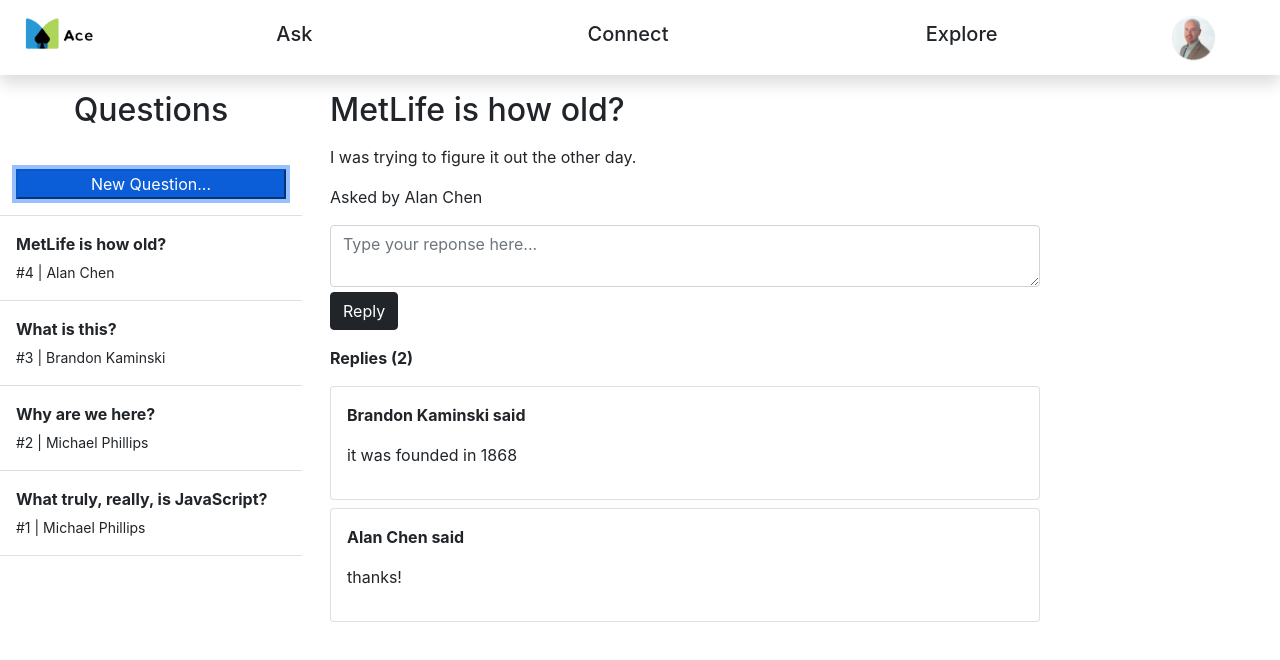
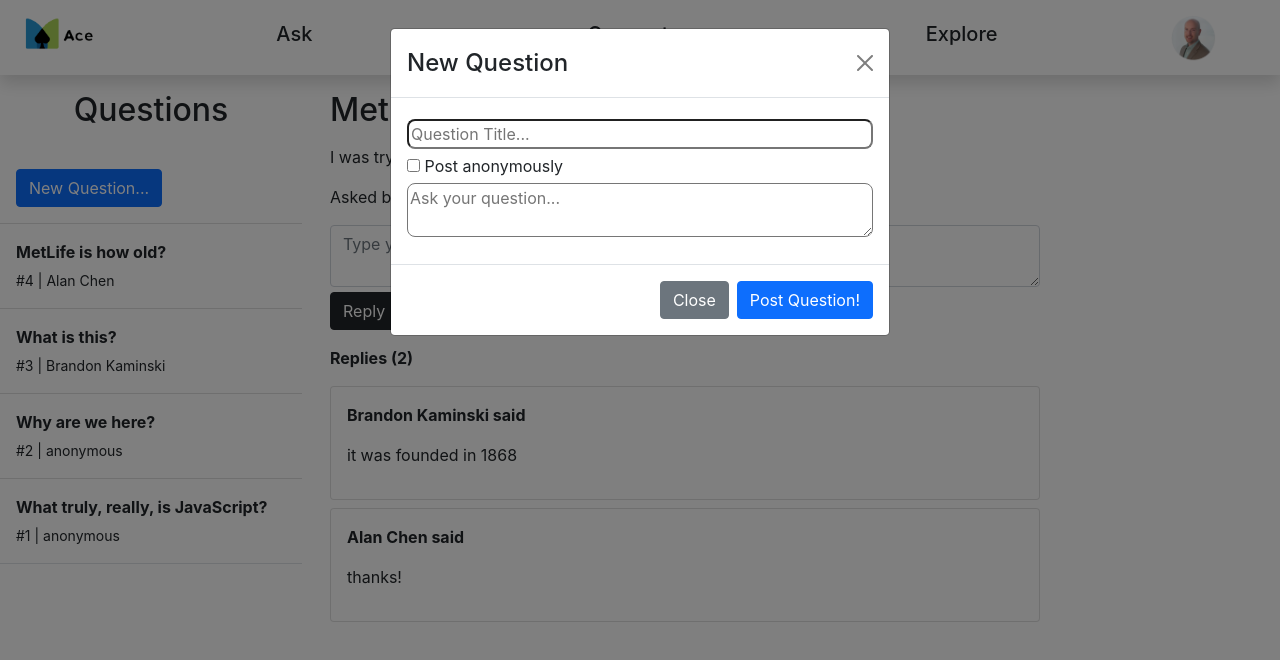
Before and after one commit to AlanChen4/MeetLyfe, a Next.js app in the folder meet-lyfe/: page /ask in a window 1280 px wide. Both pictures are taken after a click on the button "New Question...". Shown: the top 660 px of the page. Built offline with nearby package versions, Linux system fonts and the light colour scheme.

Commit message:
q modal/and json update work!!!

```diff
--- a/meet-lyfe/components/Questions.js
+++ b/meet-lyfe/components/Questions.js
@@ -1,9 +1,24 @@
 import { useEffect, useState } from "react";
 import axios from "axios";
+import {Button, Modal} from 'react-bootstrap';
 
 export default function Questions(props) {
   const questions = props.questions;
-
+  //for modal
+  const [show, setShow] = useState(false);
+  const handleClose = () => setShow(false);
+  const handleShow = () => setShow(true);
+  //update this with new q logic
+  const postQuestion = function() {
+    setShow(false);
+    console.log(document.getElementById('newqcheck').checked);
+    newQuestion(
+      document.getElementById('newqtitle').value,
+      document.getElementById('newqtext').value,
+      document.getElementById('newqcheck').checked,
+      "TEMP_AUTHOR",
+    )
+  };
 
   // search questions by their respective questionId
   const getQuestionById = (questionId) => {
@@ -25,6 +40,17 @@
     axios.post('/api/reply/', replyData);
   }
 
+  const newQuestion = (title, body, a, author) => {
+    // TODO: setup auth to determine correct author
+    const qData = {
+      'title' : title,
+      'author': author,
+      'body' : body,
+      'a': a
+    }
+    axios.post('/api/questions/', qData);
+  }
+
   // question ID sets the question in focus for the main container
   const [questionId, setQuestionId] = useState(questions.length);
 
@@ -37,7 +63,7 @@
   // update current question in focus each time questionId changes
   useEffect(() => {
     setCurrQuestion(getQuestionById(questionId));
-  }, [questionId]) //all state vars in 2nd param get updated on every re-render (since react updates automatically)
+  }, [questionId]); //all state vars in 2nd param get updated on every re-render (since react updates automatically)
 
   return (
    <div className="row">
@@ -48,7 +74,7 @@
         {/* Newquestion appear */}
         <div className="list-group-item list-group-item-action py-3 lh-tight" key="newq">
           <div className="d-flex w-100 align-items-center">
-            <button  className="btn-primary w-100" data-toggle="modal" data-target="#newqmodal" >New Question...</button>
+            <Button variant="primary" onClick={handleShow}>New Question...</Button>
           </div>
           <small className="ms-auto"></small>
         </div>
@@ -58,7 +84,7 @@
               <div className="d-flex w-100 align-items-center">
                 <strong className="mb-1">{item.title}</strong>
               </div>
-              <small className="ms-auto">{`#${item.id} | ${item.author}`}</small>
+              <small className="ms-auto">{`#${item.id} | ${item.a ? 'anonymous' : item.author}`}</small>
              </div>
            )
          })}
@@ -71,7 +97,7 @@
        <div className="mb-3">
          <h2 className="mb-3">{currQuestion ? currQuestion.title : ''}</h2>
          <p>{currQuestion ? currQuestion.body : ''}</p>
-         <p className="mb-3">Asked by {currQuestion ? currQuestion.author : ''}</p>
+         <p className="mb-3">Asked by {currQuestion ? (currQuestion.a ? 'anonymous' : currQuestion.author) : ''}</p>
          <textarea className="form-control w-75" placeholder="Type your reponse here..." onChange={(event) => setReply(event.target.value)}/>
          <button className="btn btn-dark" onClick={() => replyQuestion(reply, '', questionId)}>Reply</button>
        </div>
@@ -88,26 +114,25 @@
          }) : ''}
        </div>
      </div>
-     {/* modal */}
-     <div id = "newqmodal" className="modal" tabIndex="-1" role="dialog">
-        <div className="modal-dialog" role="document">
-          <div className="modal-content">
-            <div className="modal-header">
-              <h5 className="modal-title">Modal title</h5>
-              <button type="button" className="close" data-dismiss="modal" aria-label="Close">
-                <span aria-hidden="true">&times;</span>
-              </button>
-            </div>
-            <div className="modal-body">
-              <p>Modal body text goes here.</p>
-            </div>
-            <div className="modal-footer">
-              <button type="button" className="btn btn-primary">Save changes</button>
-              <button type="button" className="btn btn-secondary" data-dismiss="modal">Close</button>
-            </div>
-          </div>
-        </div>
-      </div>
-   </div>
+        {/* modal */}
+        <Modal show={show} onHide={handleClose}>
+        <Modal.Header closeButton>
+          <Modal.Title>New Question</Modal.Title>
+        </Modal.Header>
+        <Modal.Body>
+          <input type='text' placeholder = 'Question Title...' id='newqtitle'/>
+          <span><input type='checkbox' id='newqcheck'/> Post anonymously</span>
+          <textarea placeholder = 'Ask your question...' id='newqtext'/>
+        </Modal.Body>
+        <Modal.Footer>
+          <Button variant="secondary" onClick={handleClose}>
+            Close
+          </Button>
+          <Button variant="primary" onClick={postQuestion}>
+            Post Question!
+          </Button>
+        </Modal.Footer>
+      </Modal>
+    </div>
   )
 }
--- a/meet-lyfe/package.json
+++ b/meet-lyfe/package.json
@@ -14,6 +14,7 @@
     "mdb-ui-kit": "^4.2.0",
     "next": "^12.1.6",
     "react": "18.1.0",
+    "react-bootstrap": "^2.4.0",
     "react-dom": "18.1.0"
   },
   "devDependencies": {
--- a/meet-lyfe/pages/api/questions/[id].js
+++ b/meet-lyfe/pages/api/questions/[id].js
@@ -17,38 +17,35 @@
         return response.status(400).json("Question not found");
       }
 
-      //pass
-      let obj = <div><Header/><p>{question.id}: {question.title} is here</p></div>
+      return response.status(200).json(question);
 
-      return response.status(200).json(question);//send(ReactDOMServer.renderToStaticMarkup(obj));
     }
 
+    // if (method === "POST") {
+    //   const { id } = request.query;
+    //   const { body } = request;
 
-    if (method === "POST") {
-      const { id } = request.query;
-      const { body } = request;
+    //   let question = data.find((question) => question.id.toString() === id);
+    //   question = question.replies;
 
-      let question = data.find((question) => question.id.toString() === id);
-      question = question.replies;
-
-      const fileName = '../../../data/file.json';
-      const file = require(fileName);
-      file.key = JSON.stringify(file);
-      //file.key
-      fs.writeFile(fileName, JSON.stringify(body), function writeJSON(err) {
-      if (err) return console.log(err);
-      // console.log(JSON.stringify(file));
-      // console.log('writing to ' + fileName);
-      });
+    //   const fileName = '../../../data/file.json';
+    //   const file = require(fileName);
+    //   file.key = JSON.stringify(file);
+    //   //file.key
+    //   fs.writeFile(fileName, JSON.stringify(body), function writeJSON(err) {
+    //   if (err) return console.log(err);
+    //   // console.log(JSON.stringify(file));
+    //   // console.log('writing to ' + fileName);
+    //   });
 
 
-      if (!question) {
-        return response.status(400).json("Question not found");
-      }
+    //   if (!question) {
+    //     return response.status(400).json("Question not found");
+    //   }
 
-      //pass
-      let obj = <div><Header/><p>{question.id}: {question.title} is here</p></div>
+    //   //pass
+    //   let obj = <div><Header/><p>{question.id}: {question.title} is here</p></div>
 
-      return response.status(200).json(file);//send(ReactDOMServer.renderToStaticMarkup(obj));
-    }
+    //   return response.status(200).json(file);//send(ReactDOMServer.renderToStaticMarkup(obj));
+    // }
   }
--- a/meet-lyfe/pages/api/questions/index.js
+++ b/meet-lyfe/pages/api/questions/index.js
@@ -11,10 +11,11 @@
      const reqData = req.body;
 
      // add qdata from the POST request
-     const updated = questions.push({
+     let updated = questions;
+     updated.push({
        "id": questions.length + 1,
        "title": reqData.title,
-       "author": "TEMP_AUTHOR",
+       "author": reqData.author,
        "body": reqData.body,
        "a": reqData.a,
        "replies": []
--- a/meet-lyfe/styles/globals.css
+++ b/meet-lyfe/styles/globals.css
@@ -210,8 +210,8 @@
 
 input[type='text'], textarea
 {
-    border-radius: 10px;
-    width: min(70%, 500px);
+    width:100%;
+    border-radius: 8px;
     margin-top: 5px;
     margin-bottom: 5px;
 }
```
Also changed, not shown: meet-lyfe/pages/api/questions-backup.json (added, +50 -0 lines), 2 other files (tests, documents, lock files or other folders).
